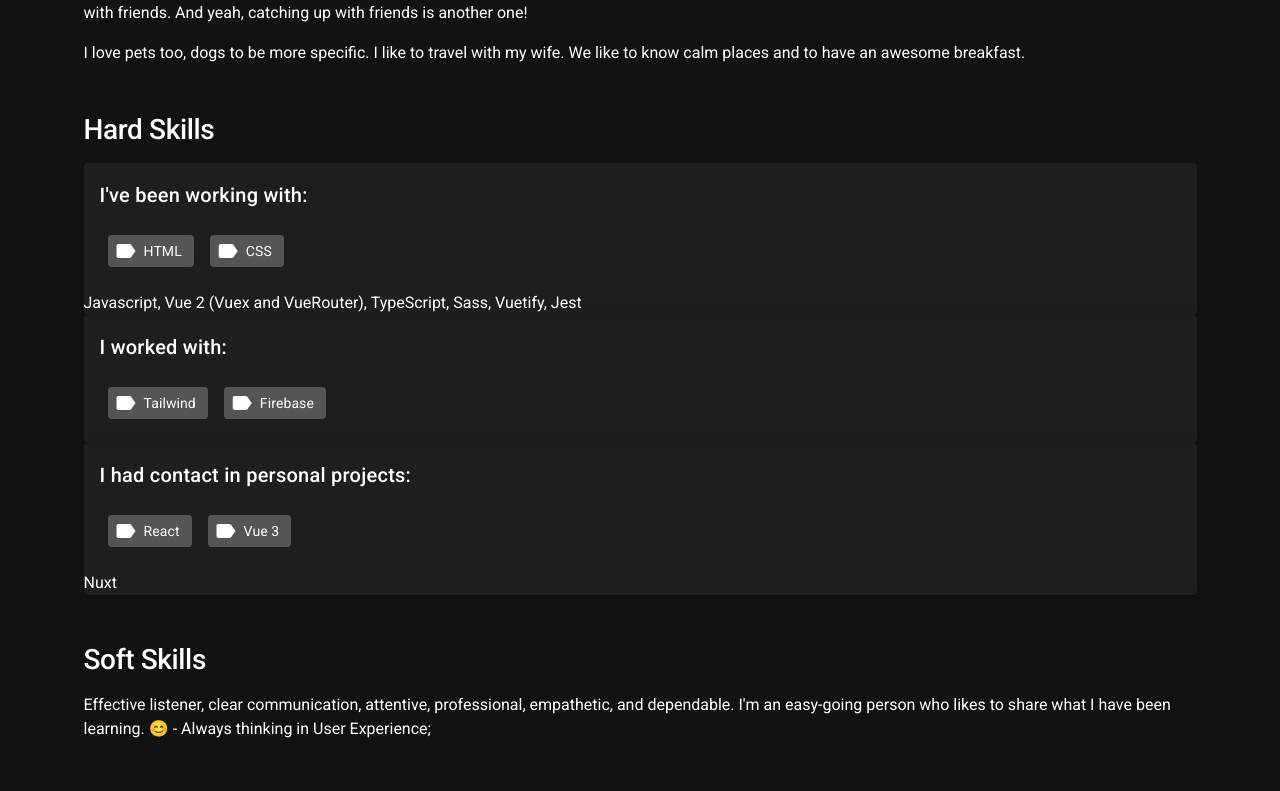
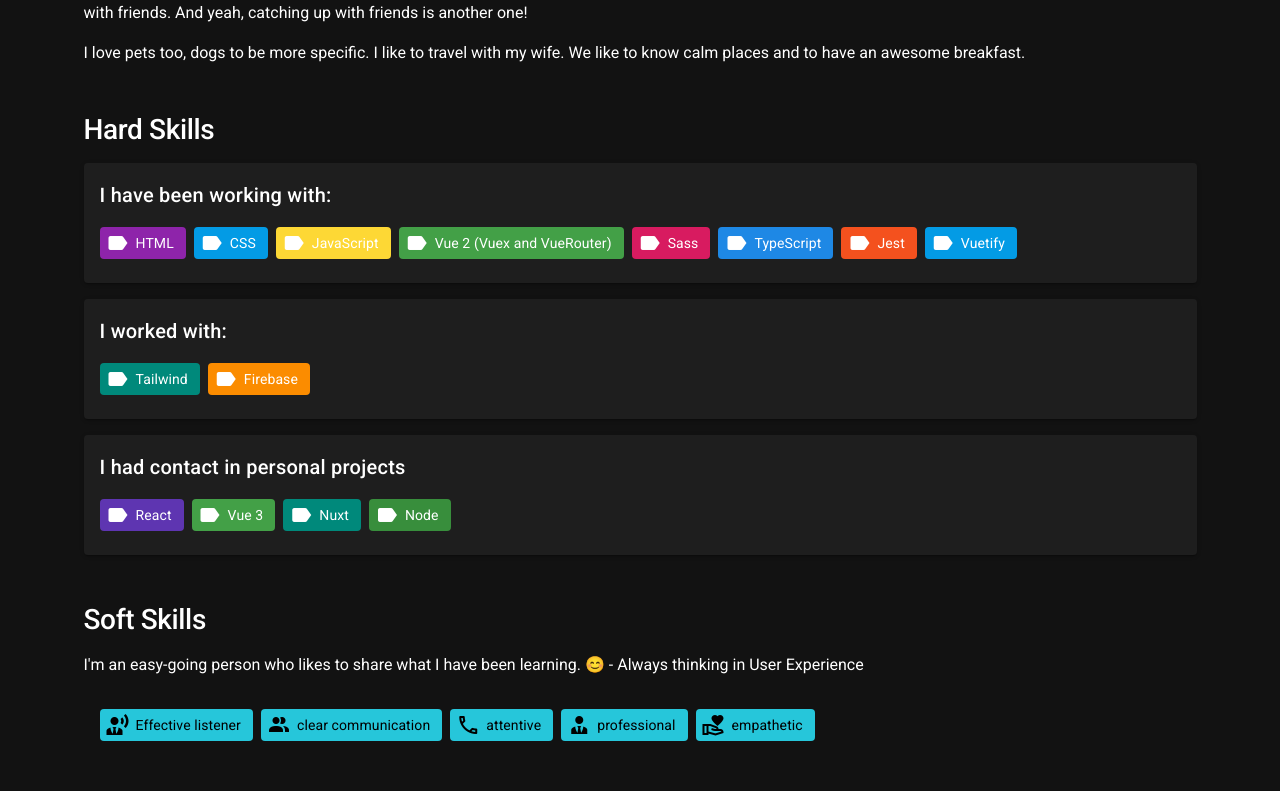
Before and after one commit to tassioFront/hello-tj-front, a Nuxt app: page /about in a window 1280 px wide. Shown: the part 609-1400 px from the top of the page. Built offline with nearby package versions, Linux system fonts and the light colour scheme; a web font is replaced by a local one; what vue-html-secure would draw is missing.

Commit message:
feat: improv about page

```diff
--- /dev/null
+++ b/components/AntiCorruption/Chip/Chip.vue
@@ -0,0 +1,13 @@
+<template>
+  <VChip v-bind="{ ...$props, ...$attrs }" v-on="$listeners">
+    <slot />
+  </VChip>
+</template>
+
+<script lang="ts">
+import Vue from 'vue'
+
+export default Vue.extend({
+  name: 'Chip',
+})
+</script>
--- /dev/null
+++ b/components/AntiCorruption/Chip/ChipGroup.vue
@@ -0,0 +1,13 @@
+<template>
+  <VChipGroup v-bind="{ ...$props, ...$attrs }" v-on="$listeners">
+    <slot />
+  </VChipGroup>
+</template>
+
+<script lang="ts">
+import Vue from 'vue'
+
+export default Vue.extend({
+  name: 'ChipGroup',
+})
+</script>
--- /dev/null
+++ b/components/AntiCorruption/Icon/Icon.vue
@@ -0,0 +1,13 @@
+<template>
+  <VIcon v-bind="{ ...$props, ...$attrs }" v-on="$listeners">
+    <slot />
+  </VIcon>
+</template>
+
+<script lang="ts">
+import Vue from 'vue'
+
+export default Vue.extend({
+  name: 'Icon',
+})
+</script>
--- /dev/null
+++ b/components/Layouts/Blog/FriendlyList/FriendlyList.vue
@@ -0,0 +1,63 @@
+<template>
+  <Card class="friendly-list">
+    <CardTitle> {{ list.title }} </CardTitle>
+    <CardText class="friendly-list--itens">
+      <Chip
+        v-for="content in list.content"
+        :key="content.text"
+        class="friendly-list--item"
+        label
+        text-color="white"
+        :color="content.color + ' darken-1'"
+      >
+        <Icon left> mdi-label </Icon>
+        {{ content.text }}
+      </Chip>
+    </CardText>
+  </Card>
+</template>
+
+<script lang="ts">
+import Vue from 'vue'
+
+import Card from '@/components/AntiCorruption/Cards/Card.vue'
+import CardText from '@/components/AntiCorruption/Cards/CardText.vue'
+import CardTitle from '@/components/AntiCorruption/Cards/CardTitle.vue'
+import Icon from '@/components/AntiCorruption/Icon/Icon.vue'
+import Chip from '@/components/AntiCorruption/Chip/Chip.vue'
+
+export default Vue.extend({
+  name: 'FriendlyList',
+  components: {
+    Card,
+    CardText,
+    CardTitle,
+    Icon,
+    Chip,
+  },
+  props: {
+    list: {
+      type: Object,
+      required: true,
+    },
+  },
+})
+</script>
+
+<style lang="scss" scoped>
+@import '~@/styles/layouts/blog/index.scss';
+
+.friendly-list {
+  margin-bottom: $space-sm;
+
+  &--itens {
+    display: flex;
+    flex-wrap: wrap;
+  }
+
+  &--item:not(:last-of-type) {
+    margin-right: $space-xs;
+    margin-bottom: $space-xs;
+  }
+}
+</style>
--- a/components/Layouts/Blog/Header.vue
+++ b/components/Layouts/Blog/Header.vue
@@ -51,7 +51,7 @@ export default Vue.extend({
         {
           icon: 'mdi-apps',
           title: 'About me',
-          to: '/building',
+          to: '/about',
         },
         {
           icon: 'mdi-apps',
--- a/enums/Blog/HelloComponents.ts
+++ b/enums/Blog/HelloComponents.ts
@@ -1,4 +1,5 @@
 export enum HelloComponents {
   p,
   FindMoreInfoList,
+  FriendlyList,
 }
--- a/pages/about/index.vue
+++ b/pages/about/index.vue
@@ -27,65 +27,69 @@
           :data-testid="content.id + '-content'"
         >
           <component
-            :is="'componentName(body.type)'"
+            :is="componentName(body.type)"
             v-if="body.type"
             :list="body"
           />
           <p v-else>{{ body.text }}</p>
         </div>
       </article>
-      <article class="content--item">
-        <h2 class="content--item-title tj-text-title">Hard Skills</h2>
-        <!-- <CharacteristicsList /> -->
-        <v-card>
-          <v-card-title> I've been working with: </v-card-title>
-          <v-card-text>
-            <v-chip class="ma-2" label text-color="white">
-              <v-icon left> mdi-label </v-icon>
-              HTML
-            </v-chip>
-            <v-chip class="ma-2" label text-color="white">
-              <v-icon left> mdi-label </v-icon>
-              CSS
-            </v-chip>
-          </v-card-text>
-          Javascript, Vue 2 (Vuex and VueRouter), TypeScript, Sass, Vuetify,
-          Jest
-        </v-card>
-        <v-card>
-          <v-card-title> I worked with: </v-card-title>
-          <v-card-text>
-            <v-chip class="ma-2" label text-color="white">
-              <v-icon left> mdi-label </v-icon>
-              Tailwind
-            </v-chip>
-            <v-chip class="ma-2" label text-color="white">
-              <v-icon left> mdi-label </v-icon>
-              Firebase
-            </v-chip>
-          </v-card-text>
-        </v-card>
-        <v-card>
-          <v-card-title> I had contact in personal projects: </v-card-title>
-          <v-card-text>
-            <v-chip class="ma-2" label text-color="white">
-              <v-icon left> mdi-label </v-icon>
-              React
-            </v-chip>
-            <v-chip class="ma-2" label text-color="white">
-              <v-icon left> mdi-label </v-icon>
-              Vue 3
-            </v-chip>
-          </v-card-text>
-          Nuxt
-        </v-card>
-      </article>
 
       <article class="content--item">
         <h2 class="content--item-title tj-text-title">Soft Skills</h2>
-        Effective listener, clear communication, attentive, professional,
-        empathetic, and dependable. I'm an easy-going person who likes to share
-        what I have been learning. 😊 - Always thinking in User Experience;
+        <p>
+          I'm an easy-going person who likes to share what I have been learning.
+          😊 - Always thinking in User Experience
+        </p>
+        <VCardText class="friendly-list--itens">
+          <VChip
+            class="friendly-list--item"
+            label
+            text-color="black"
+            color="cyan lighten-1"
+          >
+            <VIcon left> mdi-account-tie-voice </VIcon>
+            Effective listener
+          </VChip>
+          <VChip
+            class="friendly-list--item"
+            label
+            text-color="black"
+            color="cyan lighten-1"
+          >
+            <VIcon left> mdi-account-multiple </VIcon>
+            clear communication
+          </VChip>
+
+          <VChip
+            class="friendly-list--item"
+            label
+            text-color="black"
+            color="cyan lighten-1"
+          >
+            <VIcon left> mdi-phone-outline </VIcon>
+            attentive
+          </VChip>
+
+          <VChip
+            class="friendly-list--item"
+            label
+            text-color="black"
+            color="cyan lighten-1"
+          >
+            <VIcon left> mdi-account-tie </VIcon>
+            professional
+          </VChip>
+          <VChip
+            class="friendly-list--item"
+            label
+            text-color="black"
+            color="cyan lighten-1"
+          >
+            <VIcon left> mdi-hand-heart-outline </VIcon>
+            empathetic
+          </VChip>
+        </VCardText>
       </article>
     </div>
   </section>
@@ -95,14 +99,15 @@
 import Vue from 'vue'
 
 // import KeepReading from '@/components/Layouts/Blog/KeepReading/KeepReading.vue'
-// import CharacteristicsList from '@/components/Layouts/Blog/CharacteristicsList/CharacteristicsList.vue'
+import FriendlyList from '@/components/Layouts/Blog/FriendlyList/FriendlyList.vue'
 import { keepReadings } from '@/fakeDataBase/hello'
+import { componentTagValidator } from '~/helpers/Blog/helloComponentsValidatior'
 
 export default Vue.extend({
   name: 'About',
   components: {
     // KeepReadings,
-    // CharacteristicsList,
+    FriendlyList,
   },
   layout: 'blog',
   data() {
@@ -129,13 +134,134 @@ export default Vue.extend({
             },
           ],
         },
+        {
+          id: 'hard-skills',
+          title: 'Hard Skills',
+          body: [
+            {
+              type: 2,
+              title: 'I have been working with:',
+              content: [
+                {
+                  text: 'HTML',
+                  color: 'purple',
+                },
+                {
+                  text: 'CSS',
+                  color: 'light-blue',
+                },
+                {
+                  text: 'JavaScript',
+                  color: 'yellow',
+                },
+                {
+                  text: 'Vue 2 (Vuex and VueRouter)',
+                  color: 'green',
+                },
+
+                {
+                  text: 'Sass',
+                  color: 'pink',
+                },
+                {
+                  text: 'TypeScript',
+                  color: 'blue',
+                },
+                {
+                  text: 'Jest',
+                  color: 'deep-orange',
+                },
+                {
+                  text: 'Vuetify',
+                  color: 'light-blue',
+                },
+              ],
+            },
+            {
+              type: 2,
+              title: 'I worked with:',
+              content: [
+                {
+                  text: 'Tailwind',
+                  color: 'teal',
+                },
+                {
+                  text: 'Firebase',
+                  color: 'orange',
+                },
+              ],
+            },
+            {
+              type: 2,
+              title: 'I had contact in personal projects',
+              content: [
+                {
+                  text: 'React',
+                  color: 'deep-purple',
+                },
+                {
+                  text: 'Vue 3',
+                  color: 'green',
+                },
+                {
+                  text: 'Nuxt',
+                  color: 'teal',
+                },
+                {
+                  text: 'Node',
+                  color: 'green darken-2',
+                },
+              ],
+            },
+          ],
+        },
+        // {
+        //   id: 'soft-skills',
+        //   title: 'Soft Skills',
+        //   body: [
+        //     {
+        //       type: 2,
+        //       title: 'I have been working with:',
+        //       content: [
+        //         {
+        //           text: 'HTML',
+        //           color: 'purple',
+        //         },
+        //         {
+        //           text: 'CSS',
+        //           color: 'light-blue',
+        //         },
+        //         {
+        //           text: 'JavaScript',
+        //           color: 'yellow',
+        //         },
+        //       ],
+        //     },
+        //   ],
+        // },
       ],
     }
   },
-  methods: {},
+  methods: {
+    componentName(type: number) {
+      return componentTagValidator(type)
+    },
+  },
 })
 </script>
 
 <style lang="scss" scoped>
 @import '~@/styles/layouts/blog/index.scss';
+
+.friendly-list {
+  &--itens {
+    display: flex;
+    flex-wrap: wrap;
+  }
+
+  &--item:not(:last-of-type) {
+    margin-right: $space-xs;
+    margin-bottom: $space-xs;
+  }
+}
 </style>
```
Also changed, not shown: 1 other file (tests, documents, lock files or other folders).
